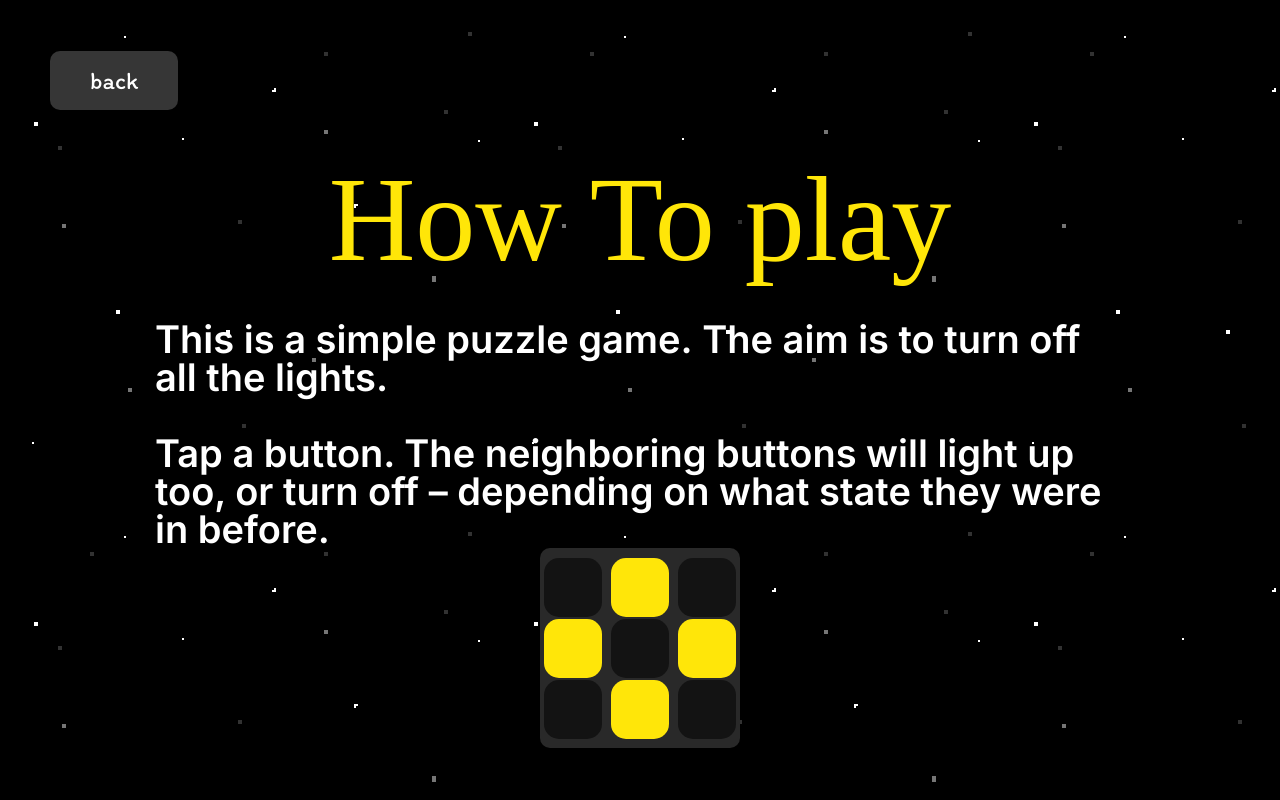
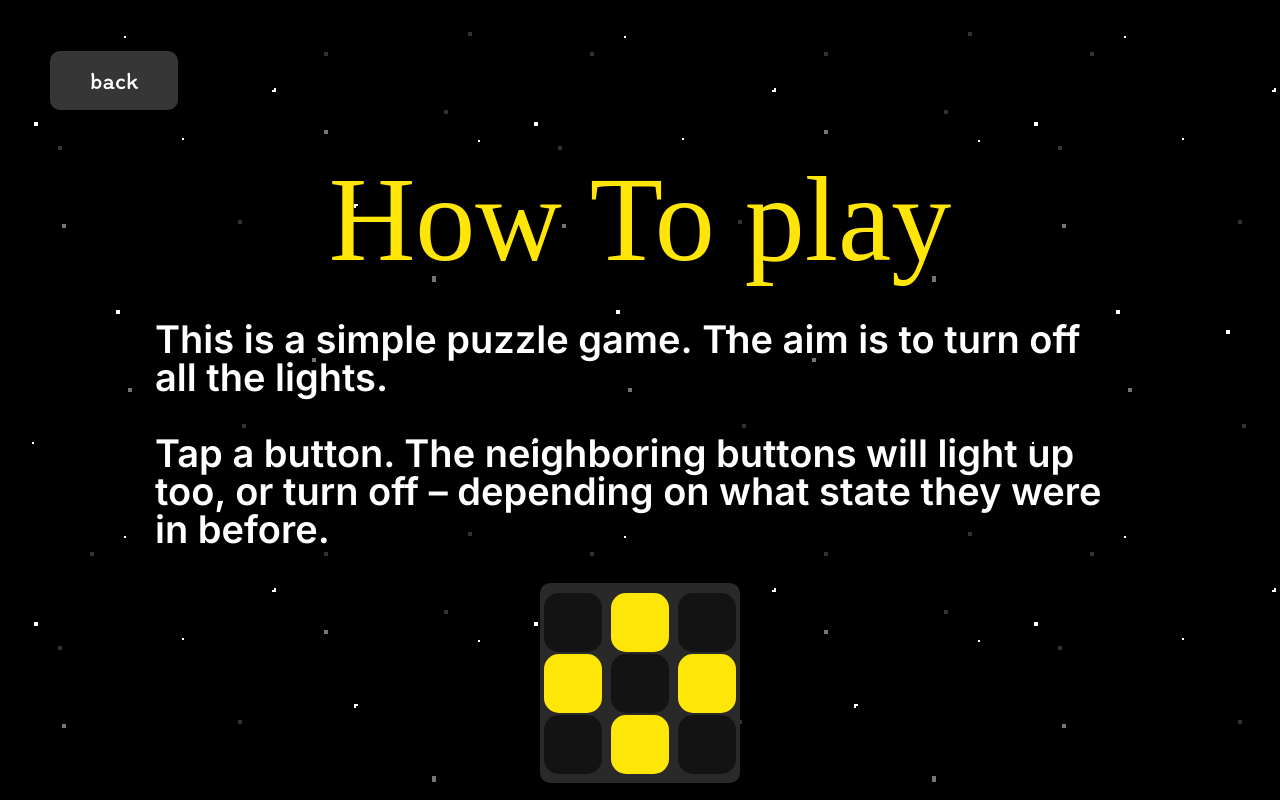
Before and after one commit to weydsonlino/led-logico, a SvelteKit app: page /howToPlay in a window 1280 px wide. Shown: the top 800 px of the page. Built offline with nearby package versions, Linux system fonts and the light colour scheme; a web font is replaced by a local one.

Commit message:
style: add margin-top in box

```diff
--- a/src/style/globals.css
+++ b/src/style/globals.css
@@ -139,7 +139,7 @@ header {
 	margin-bottom: 35px;
 }
 .box {
-	margin-bottom: 35px;
+	margin-top: 35px;
 	background-color: var(--gray);
 	width: 200px;
 	height: 200px;
```
